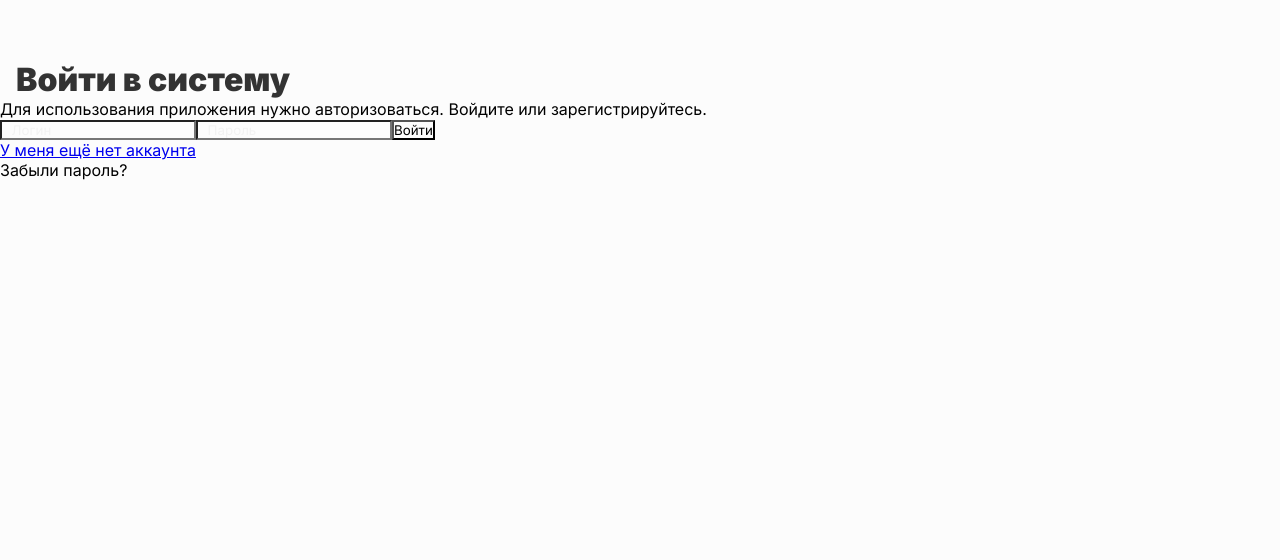
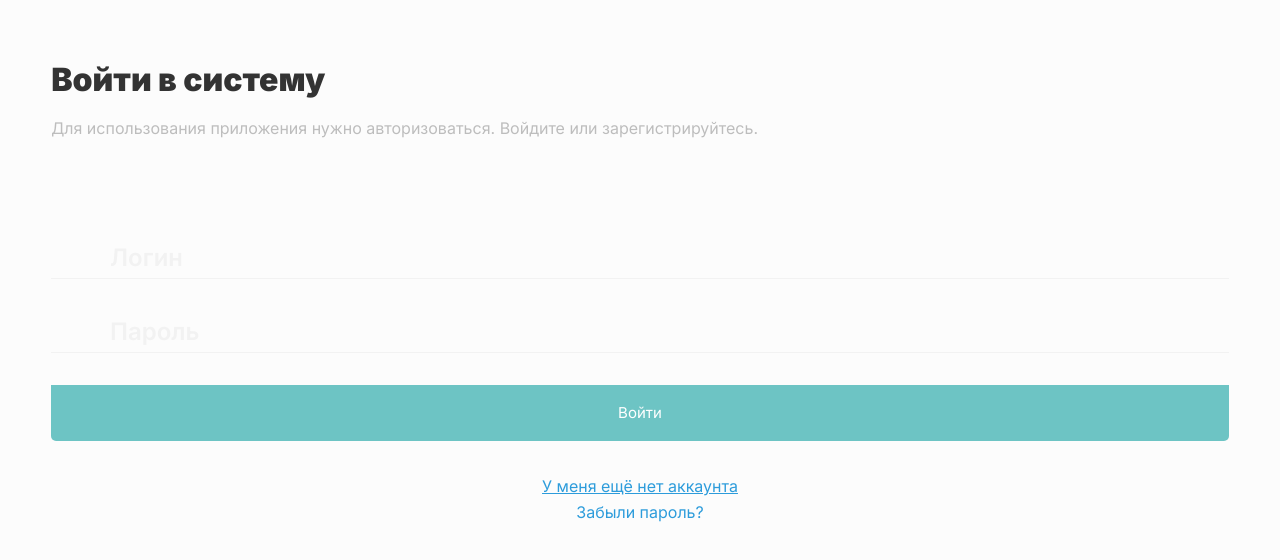
Before and after one commit to artemxknpv/git-money, a React (Create React App) app in the folder frontend/: page /login in a window 1280 px wide. Shown: the top 560 px of the page. Built offline with nearby package versions, Linux system fonts and the light colour scheme.

Commit message:
Fixed input

```diff
--- a/frontend/src/components/AuthenticationForm/AuthenticationForm.module.scss
+++ b/frontend/src/components/AuthenticationForm/AuthenticationForm.module.scss
@@ -0,0 +1,79 @@
+.inputField{
+  display: flex;
+  flex-direction: column;
+  margin: 64px 4% 0px;
+}
+
+.inp{
+  width: 100%;
+  height: 42px;
+  margin:32px 0px 0px;
+  border-width: 0 0 1px;
+  border-color: #F2F2F2;
+  font-family: Inter;
+  font-style: normal;
+  font-weight: 600;
+  font-size: 24px;
+  line-height: 29px;
+
+
+  color: #F2F2F2;
+}
+
+.inp:focus {
+  outline-width: 0;
+  color: #6DC4C4;
+  border-width: 0 0 1px;
+  border-color: #6DC4C4;
+
+}
+::placeholder {
+  color: #F2F2F2;
+}
+
+.btn {
+  width: 100%;
+
+  background: #6DC4C4;
+  border-radius: 0px 0px 5px 5px;
+  border: 0;
+  border-color: none;
+  font-family: Inter;
+  font-style: normal;
+  font-weight: normal;
+  font-size: 15px;
+  line-height: 18px;
+  text-align: center;
+
+  color: #FFFFFF;
+
+  margin: 32px 0 0;
+  width: 100%;
+  height: 56px;
+}
+
+.afterbutton{
+  display: flex;
+  align-items: center;
+  flex-direction: column;
+  margin: 32px 0 0;
+  width: 100%
+}
+
+.registrationLink {
+  font-family: Inter;
+  font-style: normal;
+  font-weight: normal;
+  font-size: 16px;
+  line-height: 26px;
+  color: #2D9CDB;
+}
+
+.forget{
+  font-family: Inter;
+  font-style: normal;
+  font-weight: normal;
+  font-size: 16px;
+  line-height: 26px;
+  color: #2D9CDB;
+}
--- a/frontend/src/components/AuthenticationForm/index.js
+++ b/frontend/src/components/AuthenticationForm/index.js
@@ -2,6 +2,7 @@ import React, { useState } from 'react';
 import { useDispatch } from 'react-redux';
 import { Link } from 'react-router-dom';
 import loginStarted from '../../redux/actions/authentication/loginStarted.js';
+import styles from './AuthenticationForm.module.scss'
 const AuthenticationForm = ({ mode }) => {
   const dispatch = useDispatch();
   const [input, setInput] = useState({
@@ -14,10 +15,12 @@ const AuthenticationForm = ({ mode }) => {
   const { login, password, email, repPassword } = input;
 
   const changeHandler = ({ target: { name, value } }) => {
+    console.log(name, value)
     setInput({
       ...input,
       [name]: value,
     });
+    console.log(input)
   };
 
   const loginHandler = event => {
@@ -33,55 +36,71 @@ const AuthenticationForm = ({ mode }) => {
 
   return mode === 'login' ? (
     <div>
-      <form onSubmit={loginHandler}>
+      <form onSubmit={loginHandler} className={styles.inputField}>
         <input
           type="text"
           placeholder="Логин"
+          name='login'
           value={login}
           onChange={changeHandler}
+          className={styles.inp}
         />
         <input
           type={showPassword ? 'text' : 'password'}
           onChange={changeHandler}
           value={password}
+          name='password'
           placeholder="Пароль"
+          className={styles.inp}
         />
-        <button className={'loginButton'}>Войти</button>
+        <button className={styles.btn}>Войти</button>
       </form>
-      <Link to={'/register'}>У меня ещё нет аккаунта</Link>
-      <p>Забыли пароль?</p>
+      <div className={styles.afterbutton}>
+      <Link to={'/register'} className={styles.registrationLink}>У меня ещё нет аккаунта</Link>
+      <p className={styles.forget}>Забыли пароль?</p>
+      </div>
     </div>
   ) : mode === 'register' ? (
     <div>
-      <form onSubmit={registerHandler}>
+      <form onSubmit={registerHandler} className={styles.inputField}>
         <input
           type="text"
           placeholder="Логин"
           value={login}
+          name='login'
           onChange={changeHandler}
+          className={styles.inp}
         />
         <input
           type="email"
+          name='email'
           placeholder="Адрес эл. почты"
           value={email}
           onChange={changeHandler}
+          className={styles.inp}
         />
         <input
           type={showPassword ? 'text' : 'password'}
           onChange={changeHandler}
           value={password}
+          name='password'
           placeholder="Пароль"
+          className={styles.inp}
         />
         <input
           type={showPassword ? 'text' : 'password'}
           onChange={changeHandler}
           value={repPassword}
+          name='repPassword'
           placeholder="Повторите пароль"
+          className={styles.inp}
         />
-        <button className={'loginButton'}>Зарегистрироваться</button>
+        <button className={styles.btn}>Зарегистрироваться</button>
       </form>
-      <Link to={'/login'}>У уже есть аккаунт</Link>
-      <p>Забыли пароль?</p>
+      <div className={styles.afterbutton}>
+      <Link to={'/login'} className={styles.registrationLink}>У уже есть аккаунт</Link>
+      <p className={styles.forget}>Забыли пароль?</p>
+      </div>
     </div>
   ) : (
     <>лох</>
@@ -89,3 +108,5 @@ const AuthenticationForm = ({ mode }) => {
 };
 
 export default AuthenticationForm;
+
+// TODO: введенное значнеие меняет цвет, переменные инпута сделать уникальными для лог и рег
--- a/frontend/src/components/Header/Header.module.scss
+++ b/frontend/src/components/Header/Header.module.scss
@@ -1,5 +1,5 @@
 .header {
-  margin: 60px 16px 0;
+  margin: 60px 4% 0;
   font-weight: 900;
   font-size: 2rem;
   color: #333
--- a/frontend/src/pages/Authentication/Authenticationpage.module.scss
+++ b/frontend/src/pages/Authentication/Authenticationpage.module.scss
@@ -0,0 +1,19 @@
+.headerReg{
+  font-family: Inter;
+  font-style: normal;
+  font-weight: 900;
+  font-size: 30px;
+  line-height: 36px;
+
+  color: #333333;
+  margin: 64px 4% 0
+}
+.headerDesc{
+  font-family: Inter;
+  font-style: normal;
+  font-weight: normal;
+  font-size: 16px;
+  line-height: 26px;
+  color: #BDBDBD;
+  margin: 16px 4% 0;
+}
--- a/frontend/src/pages/Authentication/index.js
+++ b/frontend/src/pages/Authentication/index.js
@@ -1,12 +1,13 @@
 import React from 'react';
 import AuthenticationForm from '../../components/AuthenticationForm';
 import Header from '../../components/Header';
+import styles from  './Authenticationpage.module.scss'
 
 const Authentication = ({ mode }) => {
   return (
     <>
       <Header title={mode === 'register' ? 'Регистрация' : 'Войти в систему'} />
-      <p className={'subheader'}>
+      <p className={styles.headerDesc}>
         Для использования приложения нужно авторизоваться. Войдите или
         зарегистрируйтесь.
       </p>
```
